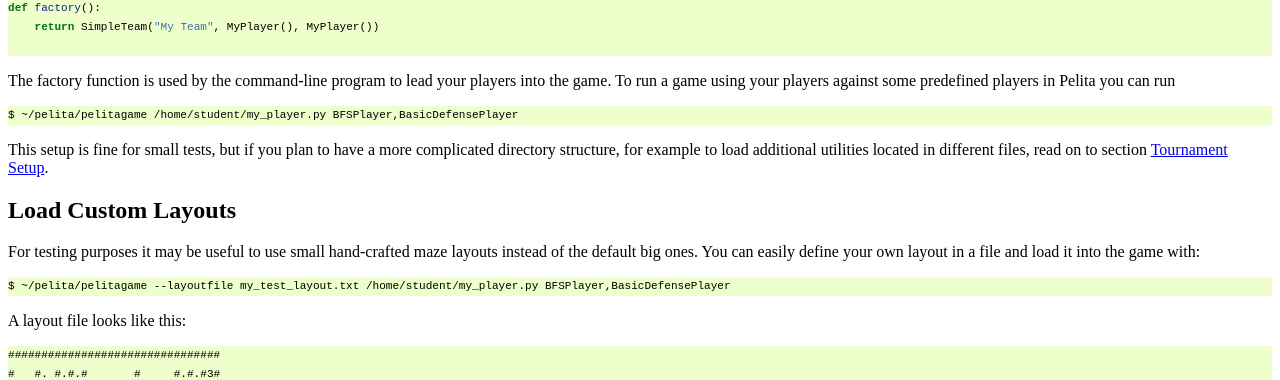
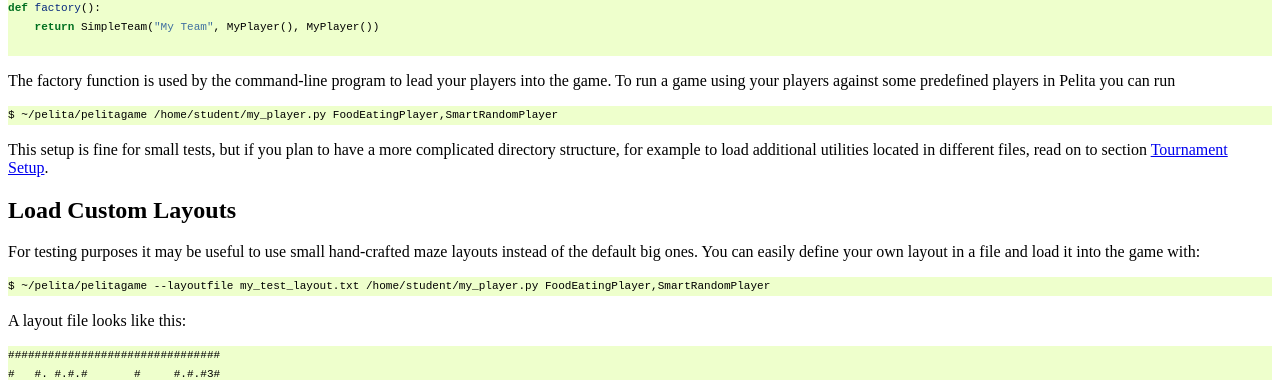
Before and after one commit to ASPP/pelita, a Sphinx documentation site: the page built from doc/source/running_player.rst, in a window 1280 px wide and 900 px high, scrolled down 926 px. Shown: the part 151-531 px from the top of the window. Built offline with Sphinx 7.4.7, drawn with Linux system fonts in a browser that asks for light colours; the version number could not be read and is left out; some of the changed text lies outside the part shown.

Commit message:
DOC/ENH: Updated Player name in command line

```diff
--- a/doc/source/running_player.rst
+++ b/doc/source/running_player.rst
@@ -26,7 +26,7 @@ players into the game.
 To run a game using your players against some predefined players in
 Pelita you can run ::
 
-       $ ~/pelita/pelitagame /home/student/my_player.py BFSPlayer,BasicDefensePlayer
+       $ ~/pelita/pelitagame /home/student/my_player.py FoodEatingPlayer,SmartRandomPlayer
 
 This setup is fine for small tests, but if you plan to have a more
 complicated directory structure, for example to load additional
@@ -41,7 +41,7 @@ For testing purposes it may be useful to use small hand-crafted maze
 layouts instead of the default big ones. You can easily define your
 own layout in a file and load it into the game with::
 
-   $ ~/pelita/pelitagame --layoutfile my_test_layout.txt /home/student/my_player.py BFSPlayer,BasicDefensePlayer
+   $ ~/pelita/pelitagame --layoutfile my_test_layout.txt /home/student/my_player.py FoodEatingPlayer,SmartRandomPlayer
 
 A layout file looks like this:
 
@@ -117,11 +117,11 @@ as it was done in ``__init__.py`` above, which will return your actual team.
 Also, for a module, you would not reference the Python file but only the
 module itself::
 
-    $ ~/pelita/pelitagame /home/student/groupN/ BFSPlayer,BasicDefensePlayer
+    $ ~/pelita/pelitagame /home/student/groupN/ FoodEatingPlayer,SmartRandomPlayer
 
 or, if you would be using a differently named factory method::
 
-    $ ~/pelita/pelitagame /home/student/groupN/:second_factory BFSPlayer,BasicDefensePlayer
+    $ ~/pelita/pelitagame /home/student/groupN/:second_factory FoodEatingPlayer,SmartRandomPlayer
 
 
 Debugging
```
